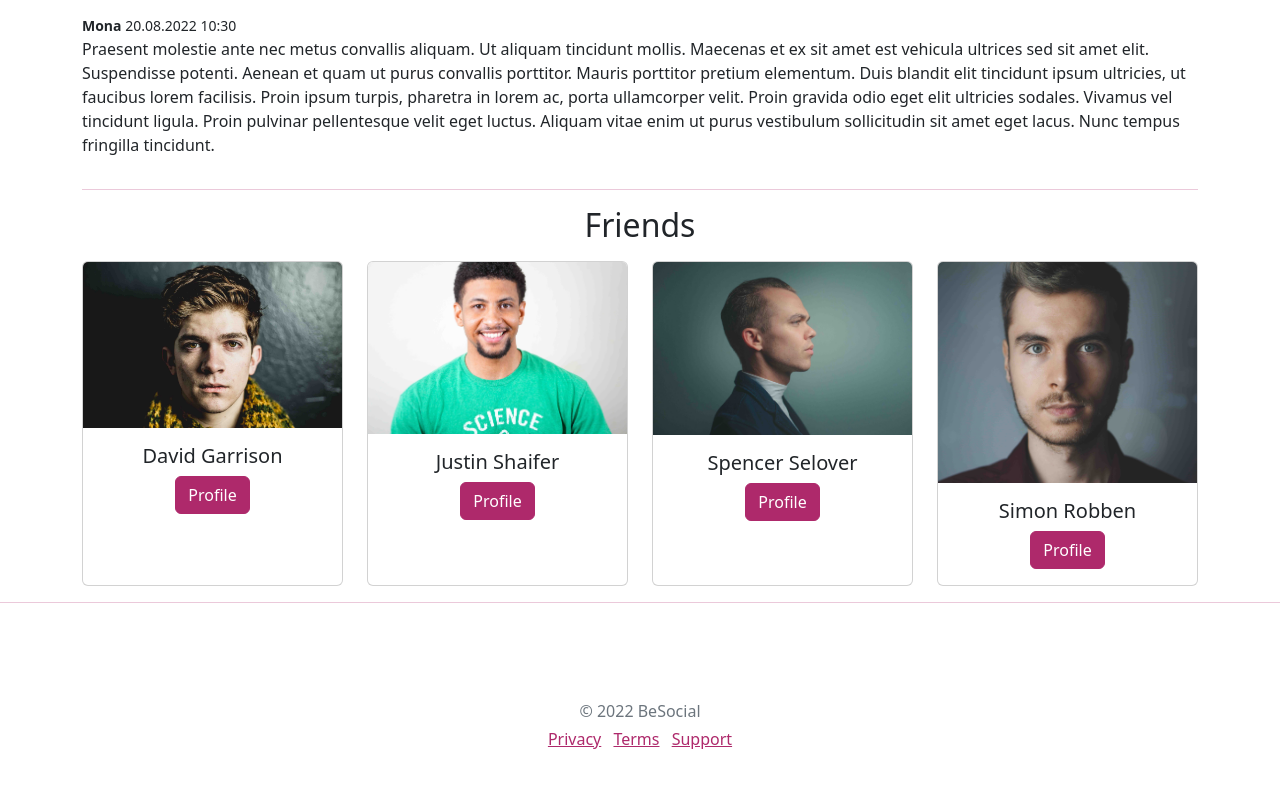
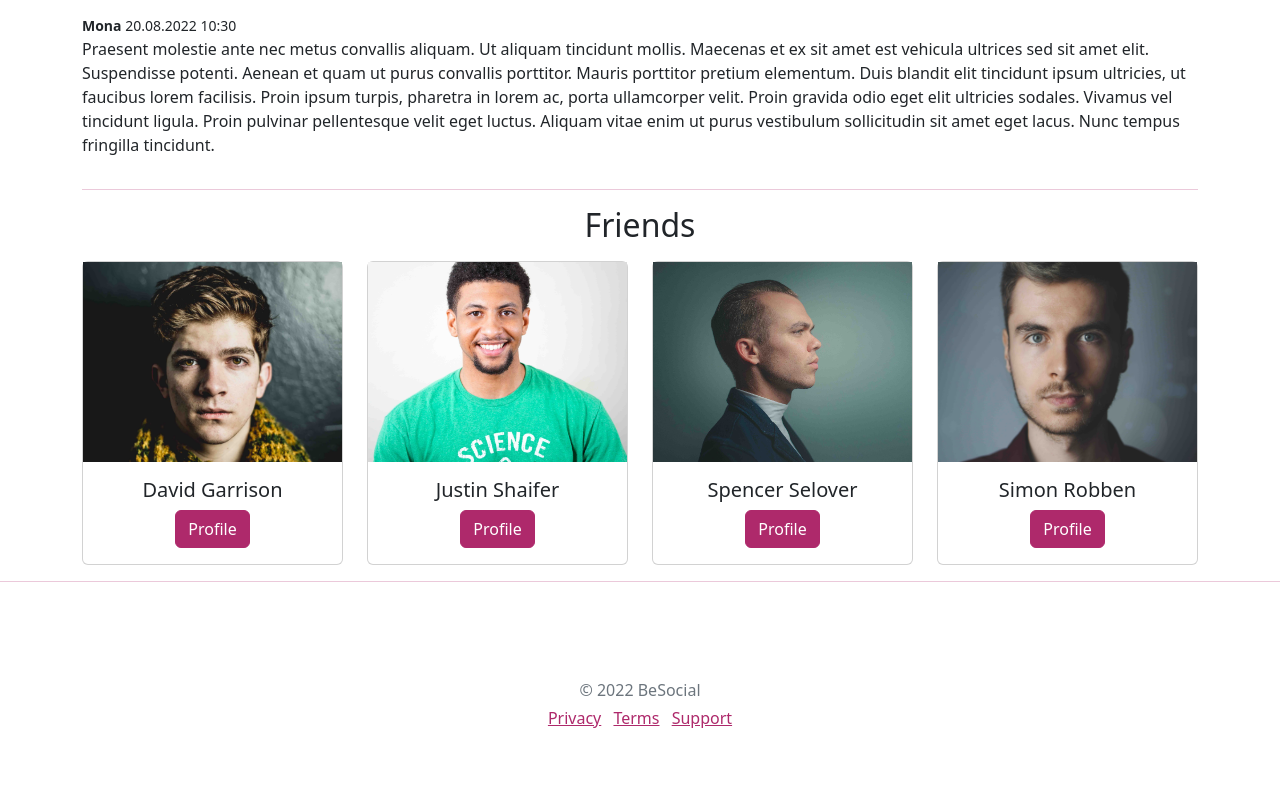
Before and after one commit to Littlaa/css-frameworks-ca, a website: page profile.html in a window 1280 px wide. Shown: the part 905-1692 px from the top of the page. Drawn offline with nearby package versions, Linux system fonts and the light colour scheme.

Commit message:
fixed images profile

```diff
--- a/profile.html
+++ b/profile.html
@@ -103,11 +103,10 @@
         <div class="row">
           <div class="col-sm-3">
             <div class="card h-100">
-              <img
-                src="/images/pexels-david-garrison-2128807.jpg"
-                class="card-img-top"
-                alt="Man with grey background"
-              />
+              <div
+                style="background-image: url(/images/pexels-david-garrison-2128807.jpg)"
+                class="w-100 friend_img"
+              ></div>
               <div class="card-body">
                 <h5 class="card-title">David Garrison</h5>
                 <a href="#" class="btn btn-primary">Profile</a>
@@ -116,7 +115,10 @@
           </div>
           <div class="col-sm-3">
             <div class="card h-100">
-              <img src="/images/pexels-justin-shaifer-1222271.jpg" class="card-img-top" alt="Man in green shirt" />
+              <div
+                style="background-image: url(/images/pexels-justin-shaifer-1222271.jpg)"
+                class="w-100 friend_img"
+              ></div>
               <div class="card-body">
                 <h5 class="card-title">Justin Shaifer</h5>
                 <a href="#" class="btn btn-primary">Profile</a>
@@ -125,7 +127,10 @@
           </div>
           <div class="col-sm-3">
             <div class="card h-100">
-              <img src="/images/pexels-spencer-selover-428364.jpg" class="card-img-top" alt="Man in profile" />
+              <div
+                style="background-image: url(/images/pexels-spencer-selover-428364.jpg)"
+                class="w-100 friend_img"
+              ></div>
               <div class="card-body">
                 <h5 class="card-title">Spencer Selover</h5>
                 <a href="#" class="btn btn-primary">Profile</a>
@@ -134,11 +139,7 @@
           </div>
           <div class="col-sm-3">
             <div class="card h-100">
-              <img
-                src="/images/pexels-simon-robben-614810.jpg"
-                class="card-img-top"
-                alt="Man with light grey background"
-              />
+              <div style="background-image: url(/images/pexels-simon-robben-614810.jpg)" class="w-100 friend_img"></div>
               <div class="card-body">
                 <h5 class="card-title">Simon Robben</h5>
                 <a href="#" class="btn btn-primary">Profile</a>
--- a/src/scss/_index.scss
+++ b/src/scss/_index.scss
@@ -1,3 +1,9 @@
 hr{
     border-top: 1px solid $pink;
 }
+
+.friend_img {
+    background-size: cover;
+    height: 200px;
+    background-position: center;
+}
```
Also changed, not shown: dist/css/styles.css, 1 other file.
